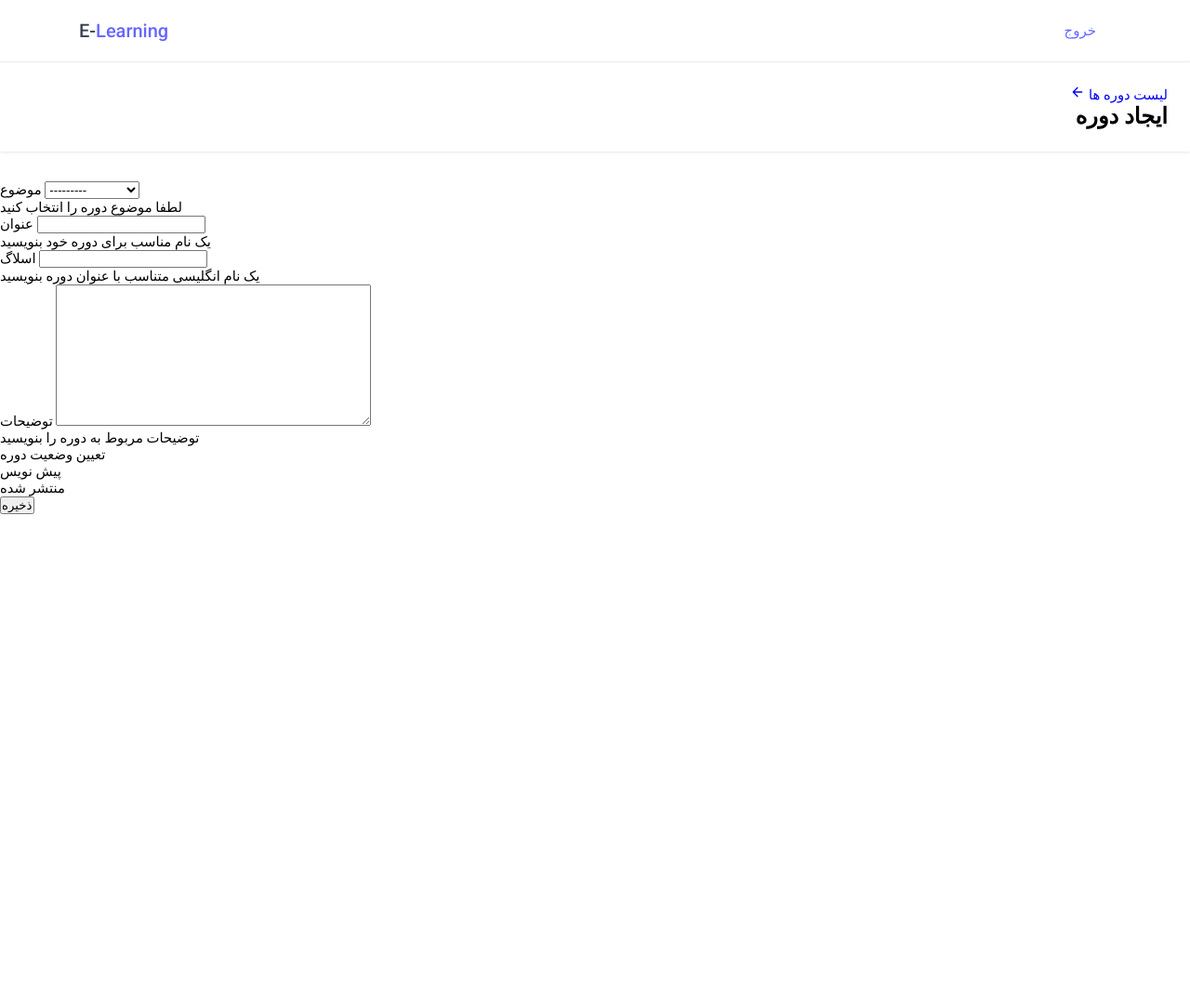
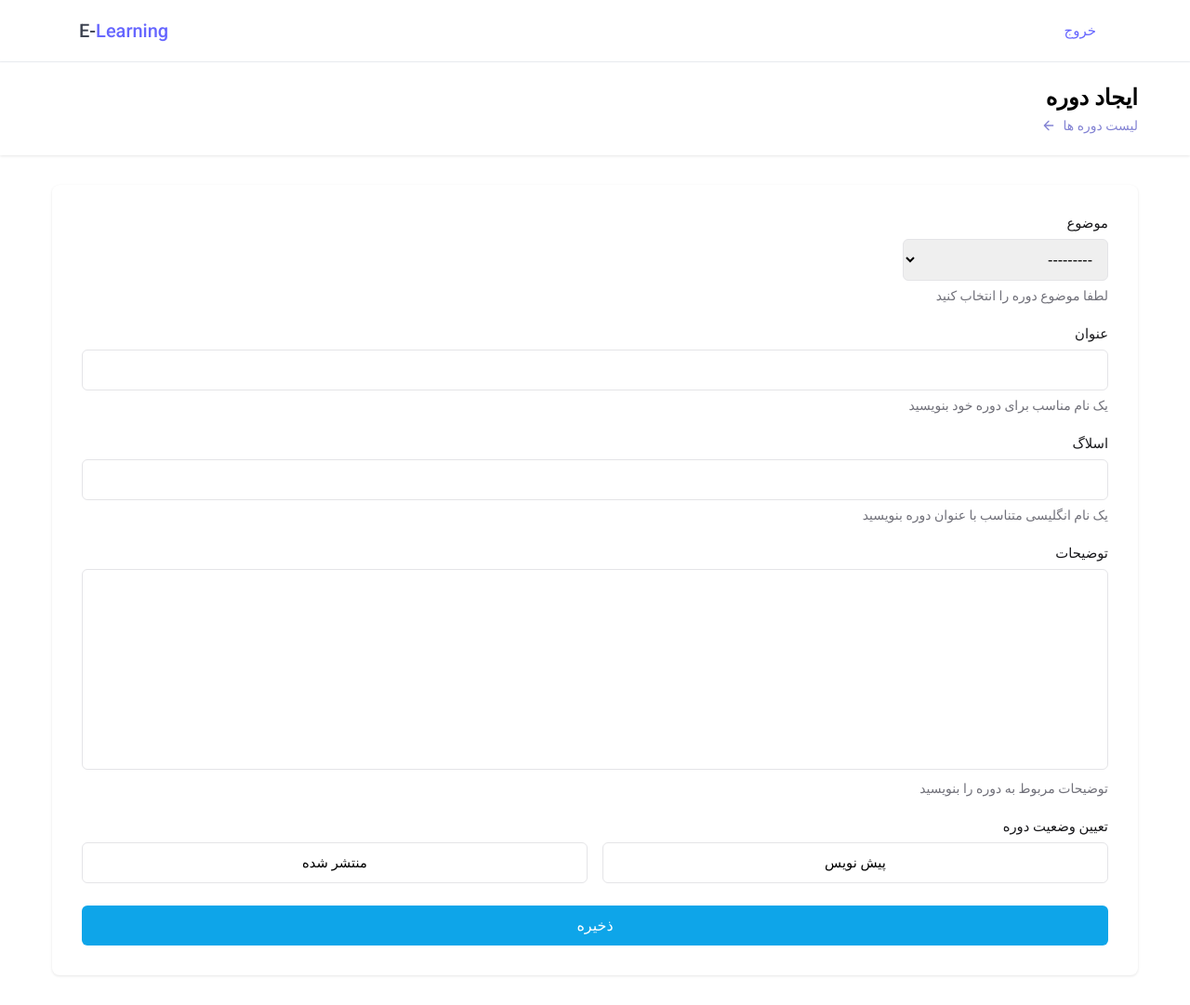
Before and after one commit to erfanscode/E-Learning, a Django app: page /course/create/ in a window 1280 px wide. Shown: the whole page at 93% size. Before the commit the page ends 553 px from the top, so only its background shows below. Run offline with Django 5.2, Linux system fonts and the light colour scheme; the visitor is signed in with stand-in values (Sample User, id 1); data comes from the database, SQL or seed files in the repository.

Commit message:
adding create form style

```diff
--- a/courses/static/css/style.css
+++ b/courses/static/css/style.css
@@ -388,11 +388,13 @@ a {
 
 .course-container {
   direction: rtl;
+  margin: 0 auto 8rem auto !important;
 }
 
 .header h1 {
   font-size: 1.5rem;
   font-weight: 600;
+  direction: rtl;
 }
 
 .courses-grid {
@@ -585,3 +587,144 @@ a {
   }
 }
 /* ----- End Courses ----- */
+/* ----- Create Courses ----- */
+.c-course-container,
+.course-form-container {
+  max-width: 1200px;
+  margin: 0 auto;
+  padding: 0 1rem;
+}
+
+.c-course-container {
+  display: flex;
+  flex-direction: row-reverse;
+}
+
+.header-content {
+  display: flex;
+  flex-direction: column-reverse;
+  align-items: flex-end;
+  row-gap: 0.5rem;
+}
+
+.back-button {
+  display: flex;
+  align-items: center;
+  gap: 0.5rem;
+  color: #8383d3;
+  text-decoration: none;
+  font-size: 0.875rem;
+  transition: all 0.2s ease;
+}
+
+.back-button:hover {
+  color: #66f;
+}
+
+.course-form {
+  display: flex;
+  flex-direction: column;
+  direction: rtl;
+  background: white;
+  border-radius: 0.5rem;
+  padding: 2rem;
+  box-shadow: 0 1px 3px rgba(0, 0, 0, 0.1);
+  margin-bottom: 2rem;
+}
+
+.course-form-group {
+  margin-bottom: 1.5rem;
+}
+
+.course-form-group label {
+  display: block;
+  margin-bottom: 0.5rem;
+  font-weight: 500;
+  color: #18181b;
+}
+
+.course-form-group select {
+  width: 20%;
+  padding: 0.75rem;
+  border: 1px solid #e4e4e7;
+  border-radius: 0.375rem;
+  font-size: 1rem;
+}
+
+.course-form-group input,
+.course-form-group textarea {
+  width: 100%;
+  padding: 0.75rem;
+  border: 1px solid #e4e4e7;
+  border-radius: 0.375rem;
+  font-size: 1rem;
+  resize: none;
+  transition: border-color 0.2s;
+}
+
+.course-form-group input:focus {
+  outline: none;
+  border-color: #0ea5e9;
+  box-shadow: 0 0 0 3px rgba(14, 165, 233, 0.1);
+}
+
+.status-toggle {
+  display: flex;
+  gap: 1rem;
+}
+
+.status-option {
+  flex: 1;
+  padding: 0.75rem;
+  border: 1px solid #e4e4e7;
+  border-radius: 0.375rem;
+  text-align: center;
+  cursor: pointer;
+  transition: all 0.2s;
+}
+
+.status-option.published {
+  background-color: #0ea5e9;
+  color: white;
+  border-color: #0ea5e9;
+}
+
+.status-option.draft {
+  background-color: #ffb703;
+  color: white;
+  border-color: #ffb703;
+}
+
+.submit-button {
+  background-color: #0ea5e9;
+  color: white;
+  border: none;
+  border-radius: 0.375rem;
+  padding: 0.75rem 1.5rem;
+  font-size: 1rem;
+  font-weight: 500;
+  cursor: pointer;
+  transition: background-color 0.2s;
+  width: 100%;
+}
+
+.submit-button:hover {
+  background-color: #0284c7;
+}
+
+.helper-text {
+  font-size: 0.875rem;
+  color: #71717a;
+  margin-top: 0.5rem;
+}
+
+@media (max-width: 640px) {
+  .course-form {
+      padding: 1.5rem;
+  }
+
+  .header {
+      padding: 1rem;
+  }
+}
+/* ----- End Create Courses ----- */
```
